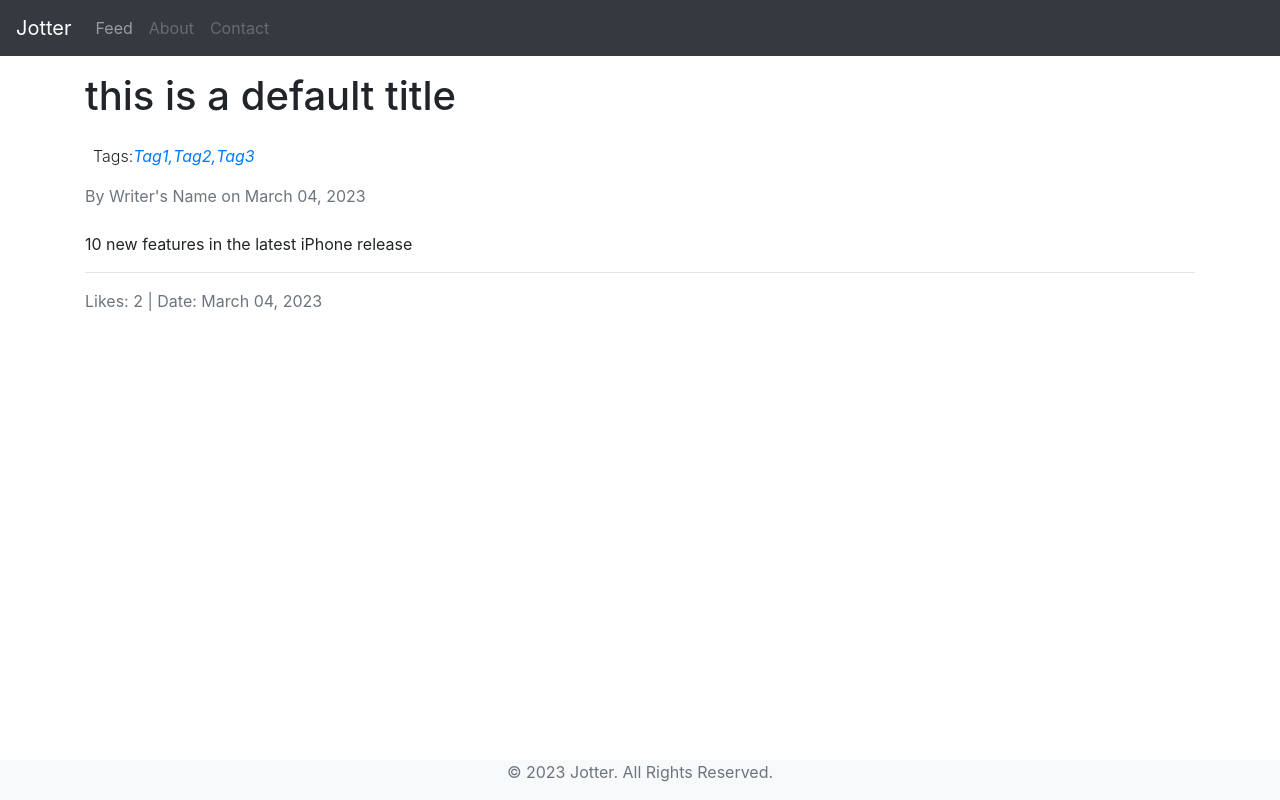
After one commit to edgarmuyomba/django, a Django app: page /post/8e19b8c9-8ce5-4053-b4bb-0f4c131f30aa/ in a window 1280 px wide. The commit adds this page. Run offline with Django 4.2, Linux system fonts and the light colour scheme; data comes from the database, SQL or seed files in the repository; both versions use the stored data as it was after the commit; some libraries are stand-ins or nearby versions.

Commit message:
detailsPage

```diff
--- a/Jotter/core/models.py
+++ b/Jotter/core/models.py
@@ -11,9 +11,10 @@ class Topic(models.Model):
 class Post(models.Model):
     uuid = models.UUIDField(default=uuid4, auto_created=True)
     topic = models.ForeignKey(Topic, on_delete=models.CASCADE)
-    text = models.CharField(max_length=155)
+    title = models.CharField(max_length=255)
+    text = models.TextField()
     dateAdded = models.DateTimeField(auto_now_add=True)
     likes = models.IntegerField(null=True, blank=True)
 
     def __str__(self):
-        return f'{self.text[:50]}...'
+        return self.title
--- /dev/null
+++ b/Jotter/core/templates/core/base.html
@@ -0,0 +1,43 @@
+<!DOCTYPE html>
+<html>
+
+<head>
+    <title>Jotter</title>
+    <meta charset="utf-8">
+    <meta name="viewport" content="width=device-width, initial-scale=1">
+    <link rel="stylesheet" href="https://maxcdn.bootstrapcdn.com/bootstrap/4.5.2/css/bootstrap.min.css">
+    <script src="https://ajax.googleapis.com/ajax/libs/jquery/3.5.1/jquery.min.js"></script>
+    <script src="https://cdnjs.cloudflare.com/ajax/libs/popper.js/1.16.0/umd/popper.min.js"></script>
+    <script src="https://maxcdn.bootstrapcdn.com/bootstrap/4.5.2/js/bootstrap.min.js"></script>
+    {% block css %}
+    {% endblock css %}
+</head>
+
+<body>
+
+    <nav class="navbar navbar-expand-sm bg-dark navbar-dark">
+        <a class="navbar-brand" href="#">Jotter</a>
+        <ul class="navbar-nav">
+            <li class="nav-item">
+                <a class="nav-link" href="{% url 'core:index' %}">Feed</a>
+            </li>
+            <li class="nav-item">
+                <a class="nav-link disabled" href="#">About</a>
+            </li>
+            <li class="nav-item">
+                <a class="nav-link disabled" href="#">Contact</a>
+            </li>
+        </ul>
+    </nav>
+
+    {% block body %}
+    {% endblock body %}
+
+    <footer class="bg-light fixed-bottom">
+        <div class="container">
+            <p class="text-center text-muted">&copy; 2023 Jotter. All Rights Reserved.</p>
+        </div>
+    </footer>
+</body>
+
+</html>
--- /dev/null
+++ b/Jotter/core/templates/core/postDetails.html
@@ -0,0 +1,22 @@
+{% extends 'core/base.html' %}
+{% load static %}
+
+{% block body %}
+    <div class="container mt-3">
+        <div class="row">
+            <div class="col-lg-12">
+                <h1 class="mb-4">{{ post.title }}</h1>
+                <div class="row ml-2">
+                    <p class="font-weight-light">Tags: </p>
+                    <a href="#" class="font-italic">Tag1, </a>
+                    <a href="#" class="font-italic">Tag2, </a>
+                    <a href="#" class="font-italic">Tag3</a>
+                </div>
+                <p class="text-muted mb-4">By Writer's Name on {{ post.dateAdded | date:'F d, Y'}}</p>
+                <p>{{ post.text }}</p>
+                <hr>
+                <p class="text-muted">Likes: {{ post.likes }} | Date: {{ post.dateAdded | date:'F d, Y'}}</p>
+            </div>
+        </div>
+    </div>
+{% endblock body %}
--- a/Jotter/core/urls.py
+++ b/Jotter/core/urls.py
@@ -5,4 +5,6 @@ app_name = 'core'
 
 urlpatterns = [
     path('', views.index, name='index'),
+    path('like/<str:uuid>/', views.likePost, name='likePost'),
+    path('post/<str:uuid>/', views.postDetails, name='postDetails'),
 ]
--- a/Jotter/core/views.py
+++ b/Jotter/core/views.py
@@ -1,4 +1,4 @@
-from django.shortcuts import render
+from django.shortcuts import render, redirect
 from .models import Post, Topic
 
 def index(request):
@@ -6,3 +6,16 @@ def index(request):
     topics = Topic.objects.all()
     context = {'posts': posts, 'topics': topics}
     return render(request, 'core/index.html', context)
+
+def likePost(request, uuid):
+    post = Post.objects.get(uuid=uuid)
+    if post.likes:
+        post.likes += 1
+    else:
+        post.likes = 1
+    post.save()
+    return redirect('core:index')
+
+def postDetails(request, uuid):
+    post = Post.objects.get(uuid=uuid)
+    return render(request, 'core/postDetails.html', {'post': post})
```
Also changed, not shown: Jotter/core/templates/core/index.html (+16 -38 lines), Jotter/core/migrations/0003_post_title_alter_post_text.py (added), Jotter/db.sqlite3.
